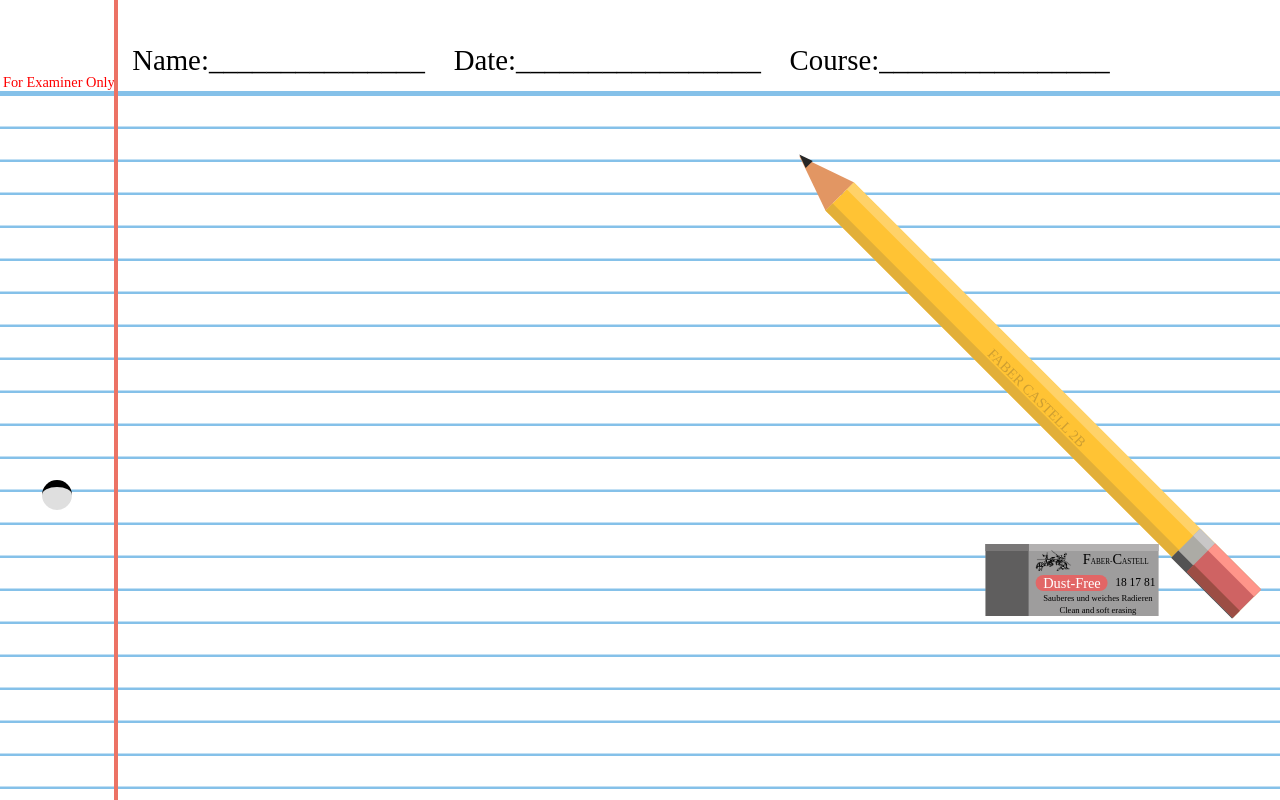
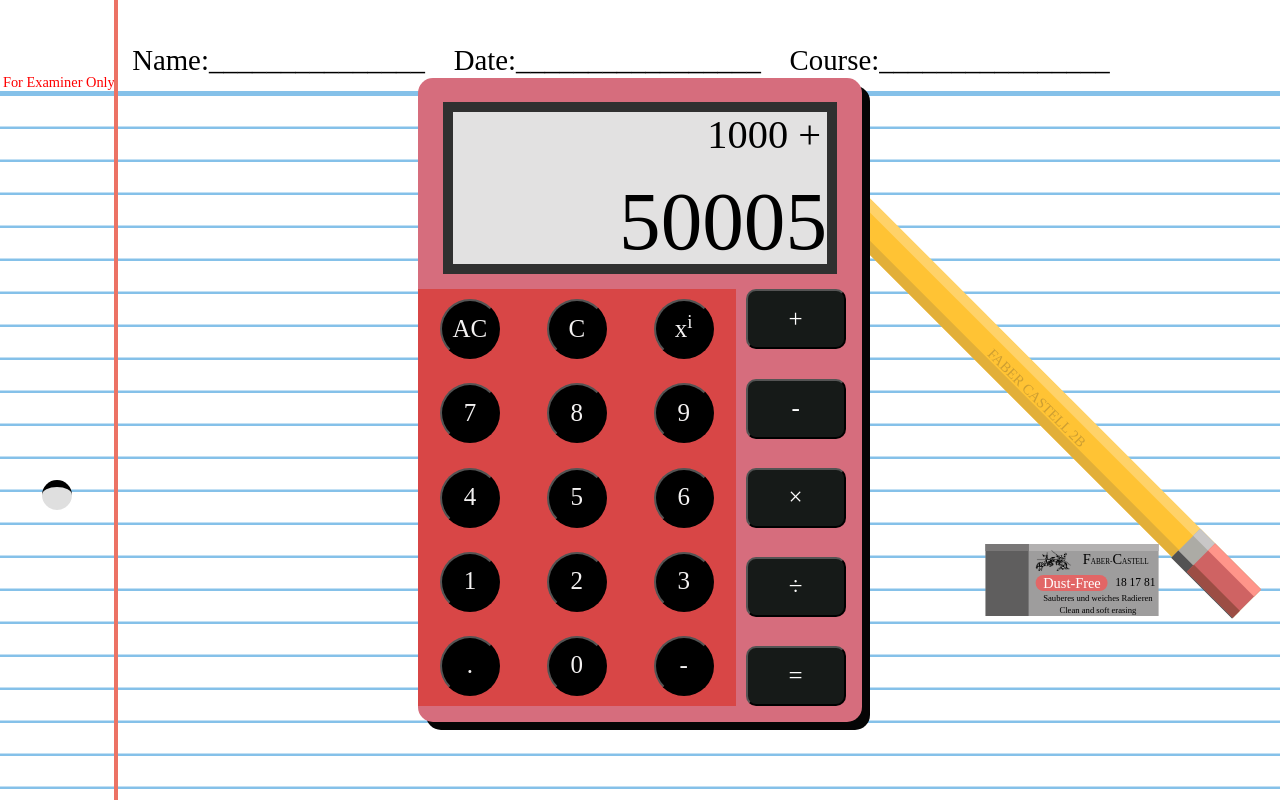
Before and after one commit to yangjie500/Calculator, a plain HTML site: page index.html in a window 1280 px wide. Drawn offline with Linux system fonts and the light colour scheme.

Commit message:
html css for calculator done

```diff
--- a/index.html
+++ b/index.html
@@ -31,5 +31,40 @@
                 <p class="word">Clean and soft erasing</p>
             </div>
         </div>
+
+        <div class="calculator-container">
+            <div class="calculator">
+                <div class="calculator__screen">
+                    <div class="memory">1000 +</div>
+                    <div class="current-number">50005</div>
+                </div>
+                <div class="body">
+                    <div class="calculator__body">
+                        <button class="btn btn--ac">AC</button>
+                        <button class="btn btn--c">C</button>
+                        <button class="btn btn--">x<sup>i</sup></button>
+                        <button class="btn btn--7">7</button>
+                        <button class="btn btn--8">8</button>
+                        <button class="btn btn--9">9</button>
+                        <button class="btn btn--4">4</button>
+                        <button class="btn btn--5">5</button>
+                        <button class="btn btn--6">6</button>
+                        <button class="btn btn--1">1</button>
+                        <button class="btn btn--2">2</button>
+                        <button class="btn btn--3">3</button>
+                        <button class="btn btn--dot">.</button>
+                        <button class="btn btn--0">0</button>
+                        <button class="btn btn--negative">-</button>
+                    </div>
+                    <div class="operators">
+                        <button class="btn-b btn--plus">+</button>
+                        <button class="btn-b btn--minus">-</button>
+                        <button class="btn-b btn--times">×</button>
+                        <button class="btn-b btn--divide">÷</button>
+                        <button class="btn-b btn--equal">=</button>
+                    </div>
+                </div>
+            </div>
+        </div>
     </body>
 </html>
--- a/styles.css
+++ b/styles.css
@@ -203,3 +203,88 @@ body {
     width: 13em;
     text-align: center;
 }
+
+.calculator-container {
+    position: absolute;
+    top: 50%;
+    left: 50%;
+    transform: translate(-50%, -50%);
+}
+
+.calculator {
+    background-color: rgb(214, 109, 125);
+    width: calc(300px + 10em);
+    height: calc(500px + 10em);
+    border-radius: 15px;
+    padding-top: 10px; /*Weird Margin rule*/
+    box-shadow: 8px 8px rgb(5, 5, 5);
+}
+
+.calculator__screen {
+    width: calc(250px + 10em);
+    height: calc(100px + 5em);
+    background-color: rgb(226, 225, 225);
+    margin: 1em auto 0 auto;
+    border: 10px solid rgb(48, 48, 48);
+}
+
+.calculator__screen .memory {
+    font-size: calc(26px + 1rem);
+    text-align: right;
+    margin: 0 6px 0 6px;
+}
+
+.calculator__screen .current-number {
+    text-align: right;
+    font-size: calc(40px + 3em);
+    line-height: 1.5;
+    padding-bottom: 0.1em;
+}
+
+.body {
+    display: flex;
+}
+
+.calculator__body {
+    display: grid;
+    background-color: rgb(216, 70, 70);
+    margin: 1em 0 0 0;
+    width: calc(260px + 4em);
+    height: calc(360px + 4em);
+    grid-template-rows: repeat(5, 1fr);
+    grid-template-columns: repeat(3, 1fr);
+    grid-gap: 3px;
+    justify-items: center;
+    align-items: center;
+}
+
+.btn {
+    font-size: 25px;
+    background-color: black;
+    color: rgb(243, 241, 241);
+    width: 60px;
+    height: 60px;
+    border-radius: 50%;
+}
+
+.operators {
+    display: flex;
+    flex-direction: column;
+    justify-content: space-between;
+    flex: 0%;
+}
+
+.btn-b {
+    width: 100px;
+    height: 60px;
+    font-size: 25px;
+    background-color: rgb(22, 26, 24);
+    color: white;
+    margin-left: 10px;
+    margin-right: 10px;
+    border-radius: 10px;
+}
+
+.btn-b:nth-child(1) {
+    margin-top: 0.6em;
+}
```
